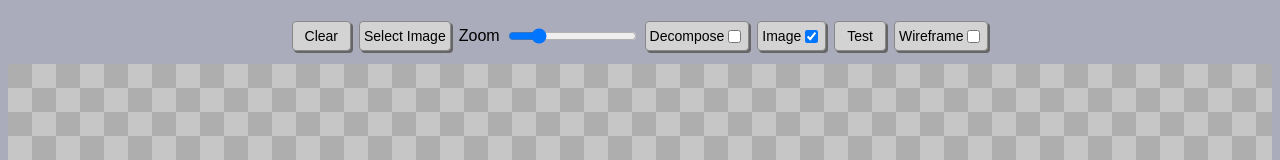
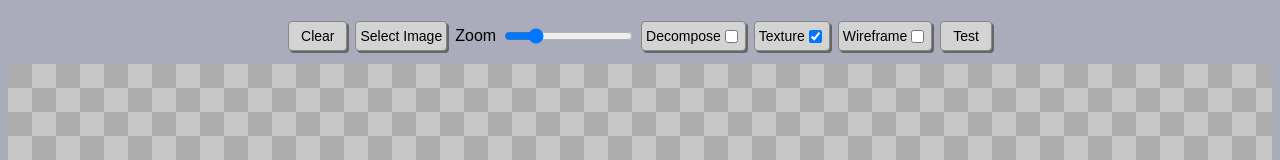
Before and after one commit to joegaffey/phys-ed, a plain HTML site: page index.html in a window 1280 px wide. Shown: the top 160 px of the page. Drawn offline with Linux system fonts and the light colour scheme.

Commit message:
Minor UX improvements

```diff
--- a/index.html
+++ b/index.html
@@ -35,9 +35,9 @@
         <span>Zoom</span>
         <input type="range" id="imgScale" name="imgScale" step="0.01" min="0.1" value="1" max="2"/>
         <span class="control-wrapper"><label for="decomp">Decompose</label><input type="checkbox" id="decomp" name="decomp"></span>
-        <span class="control-wrapper"><label for="image">Image</label><input type="checkbox" id="image" name="image" checked></span>
+        <span class="control-wrapper"><label for="image">Texture</label><input type="checkbox" id="image" name="image" checked></span>
+        <span class="control-wrapper"><label for="wire">Wireframe</label><input type="checkbox" id="wire" name="wire"></span>
         <button id="testControl">Test</button>
-        <span class="control-wrapper"><label for="wire">Wireframe</label><input type="checkbox" id="wire" name="wire"></span>
       </div>
       <canvas id="editor"></canvas>
       <textarea class="ta"></textarea>
@@ -45,6 +45,5 @@
       <canvas id="testCanvas"></canvas>
     </div>
     </div>
-
   </body>
 </html>
```
